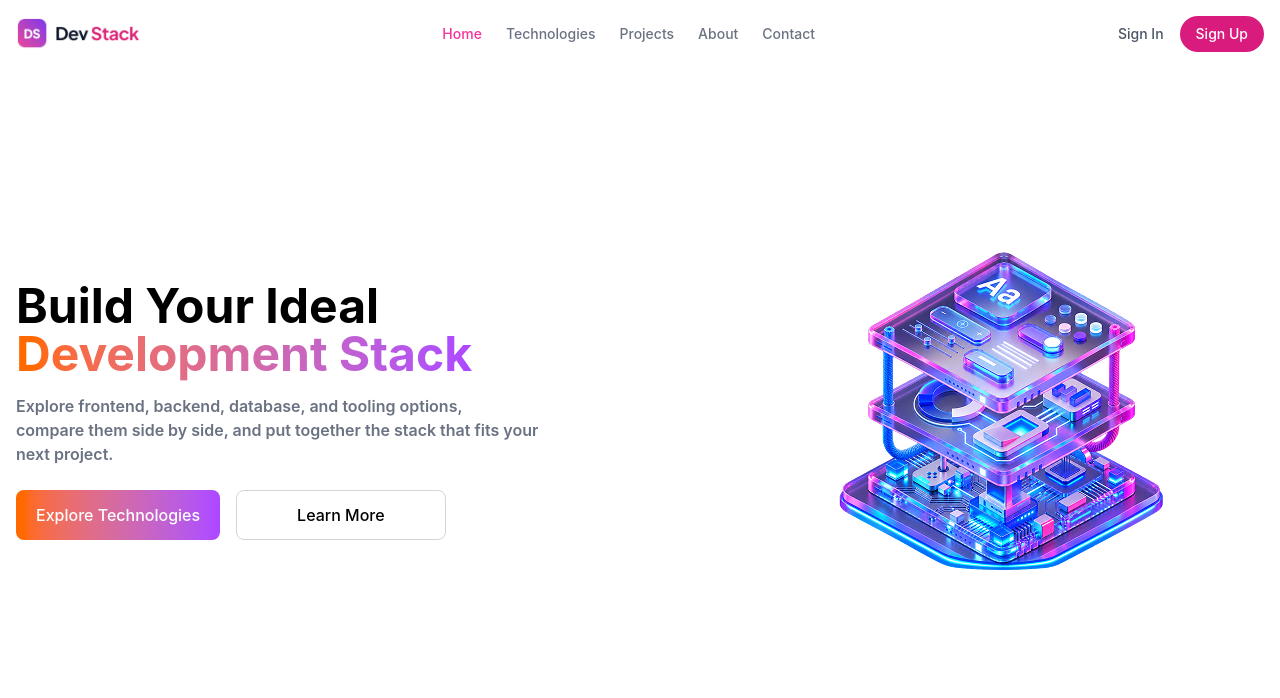
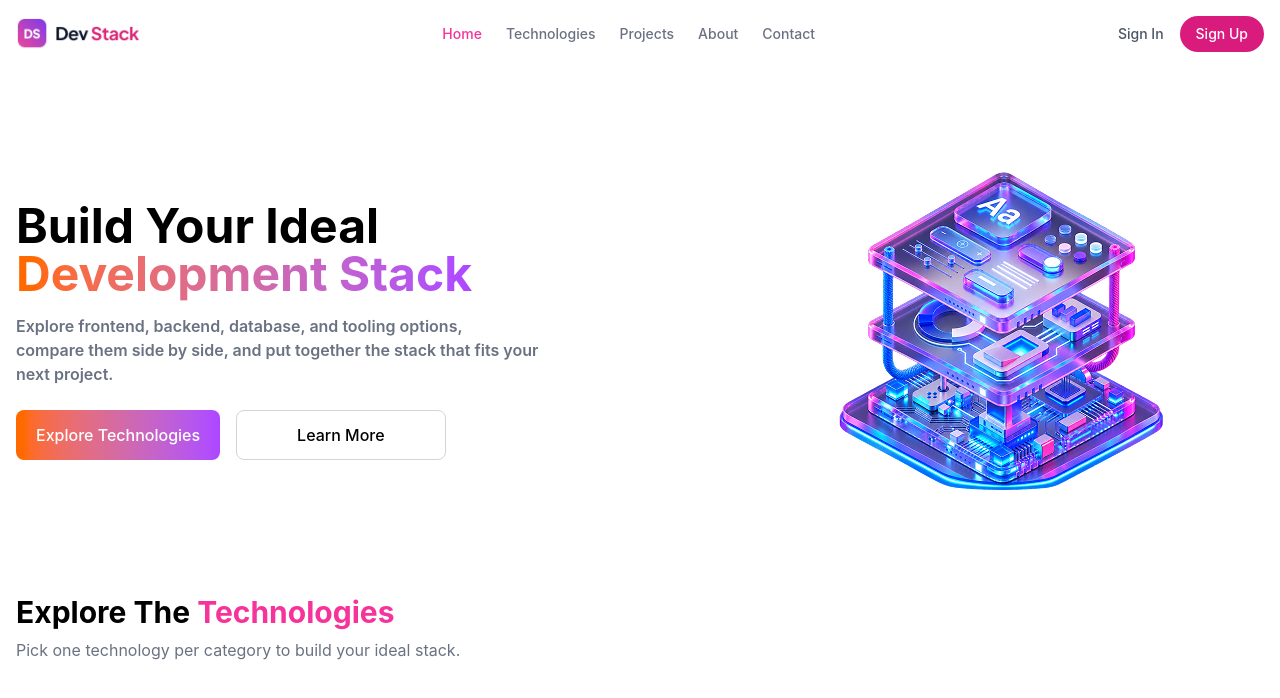
Before and after one commit to sahilyasar/dev-stack-builder, a React (Vite) app: page / in a window 1280 px wide. Shown: the top 698 px of the page. Built offline with nearby package versions, Linux system fonts and the light colour scheme.

Commit message:
tech container add

```diff
--- a/src/App.tsx
+++ b/src/App.tsx
@@ -1,11 +1,16 @@
+import { Suspense } from "react"
 import Banner from "./components/Banner/Banner"
 import Navbar from "./components/Navbar/Navbar"
+import Technologies from "./components/Technologies/Technologies"
 
 function App() {
   return (
     <>
-     <Navbar></Navbar>
-     <Banner></Banner>
+      <Navbar></Navbar>
+      <Banner></Banner>
+      <Suspense fallback={<div>Technologies Loading...</div>}>
+        <Technologies></Technologies>
+      </Suspense>
     </>
   )
 }
--- a/src/components/Banner/Banner.tsx
+++ b/src/components/Banner/Banner.tsx
@@ -2,7 +2,7 @@ import bannerimg from '../../assets/banner-stack.png'
 
 const Banner = () => {
     return (
-        <section className='py-20'>
+        <section>
             <div className='container mx-auto flex justify-between items-center px-4'>
                 <div>
                     <h1 className="text-5xl font-bold">Build Your Ideal <br />
--- /dev/null
+++ b/src/components/Technologies/TechType.ts
@@ -0,0 +1,10 @@
+export interface Technology {
+    id: string;
+    name: string;
+    category: string;
+    description: string;
+    icon: string;
+    rating: number;
+    difficulty: string;
+    badge: string;
+}
--- /dev/null
+++ b/src/components/Technologies/Technologies.tsx
@@ -0,0 +1,32 @@
+import type { Technology } from "./TechType";
+
+import { use } from "react";
+
+const technologiesPromise = async (): Promise<Technology[]> => {
+    const res = await fetch('/technologies.json');
+    const data = await res.json();
+    return data;
+};
+ const technologiesData = technologiesPromise();
+const Technologies = () => {
+    const technologies = use(technologiesData);
+
+    console.log(technologies);
+    return (
+        <section>
+            <div className="container mx-auto px-4">
+                <h2 className="text-3xl font-bold">
+                    Explore The <span className="text-pink-500">Technologies</span>
+                </h2>
+
+                <p className="text-gray-500 py-2">Pick one technology per category to build your ideal stack.</p>
+            </div>
+            <div className="mt-5">
+
+            </div>
+
+        </section>
+    );
+};
+
+export default Technologies;
```
